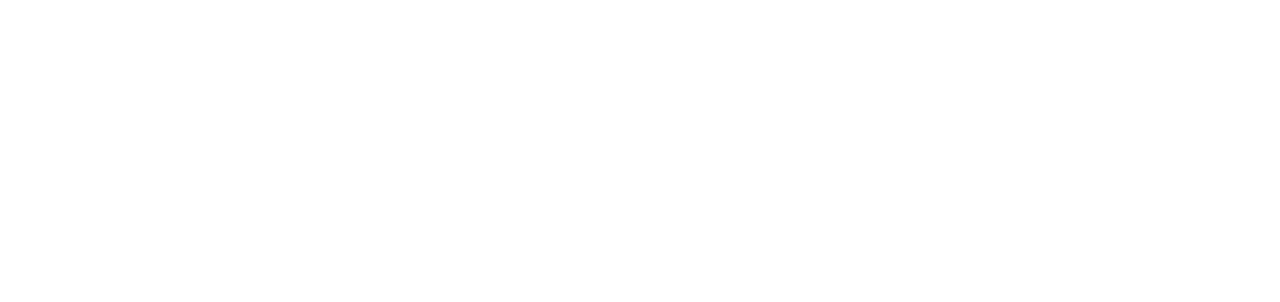
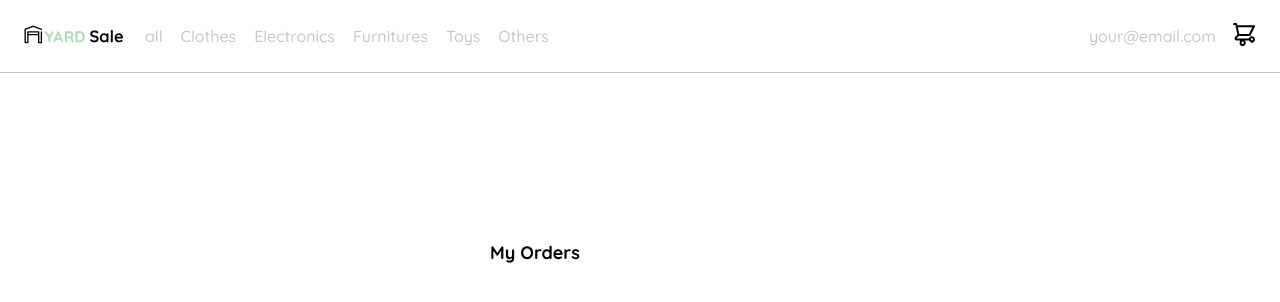
Before and after one commit to kimmo888/ReactShop, a React app: page /Orders in a window 1280 px wide. Shown: the top 302 px of the page. Built offline with nearby package versions, Linux system fonts and the light colour scheme.

Commit message:
update header

```diff
--- a/src/components/Header.jsx
+++ b/src/components/Header.jsx
@@ -38,16 +38,16 @@ const Header = () => {
                     <a href="/ReactShop/">Clothes</a>
                 </li>
                 <li>
-                    <a href="/">Electronics</a>
+                    <Link to="/">Electronics</Link>
                 </li>
                 <li>
-                    <a href="/">Furnitures</a>
+                    <Link to="/">Furnitures</Link>
                 </li>
                 <li>
-                    <a href="/">Toys</a>
+                    <Link to="/">Toys</Link>
                 </li>
                 <li>
-                    <a href="/">Others</a>
+                    <Link to="/">Others</Link>
                 </li>
             </ul>
         </div>
--- a/src/components/Menu.jsx
+++ b/src/components/Menu.jsx
@@ -10,7 +10,7 @@ const Menu = ({ toggleOrders, setToggleOrders }) => {
         <div className="desktop-menu">
             <ul>
                 <li className="title2" onClick={() => setToggleOrders(true)}>
-                    <a href=''   >My orders</a>
+                    <Link to=''   >My orders</Link>
                 </li>
                 <li>
                     <Link to="/Login" className="title2">My account</Link>
--- a/src/routes/App.jsx
+++ b/src/routes/App.jsx
@@ -20,7 +20,7 @@ const App = () => {
     const initialState = useInitialState(); //agregamos esta linea
     return(
         <AppContext.Provider value={initialState}> {/* damos el valor initialState */}
-            <BrowserRouter basename='/ReactShop/'>
+            <BrowserRouter > {/* basename='/ReactShop/'  */}
                 <Layout>
                     <Routes>
                         <Route exact path='/' element={ <Home /> } />
```
